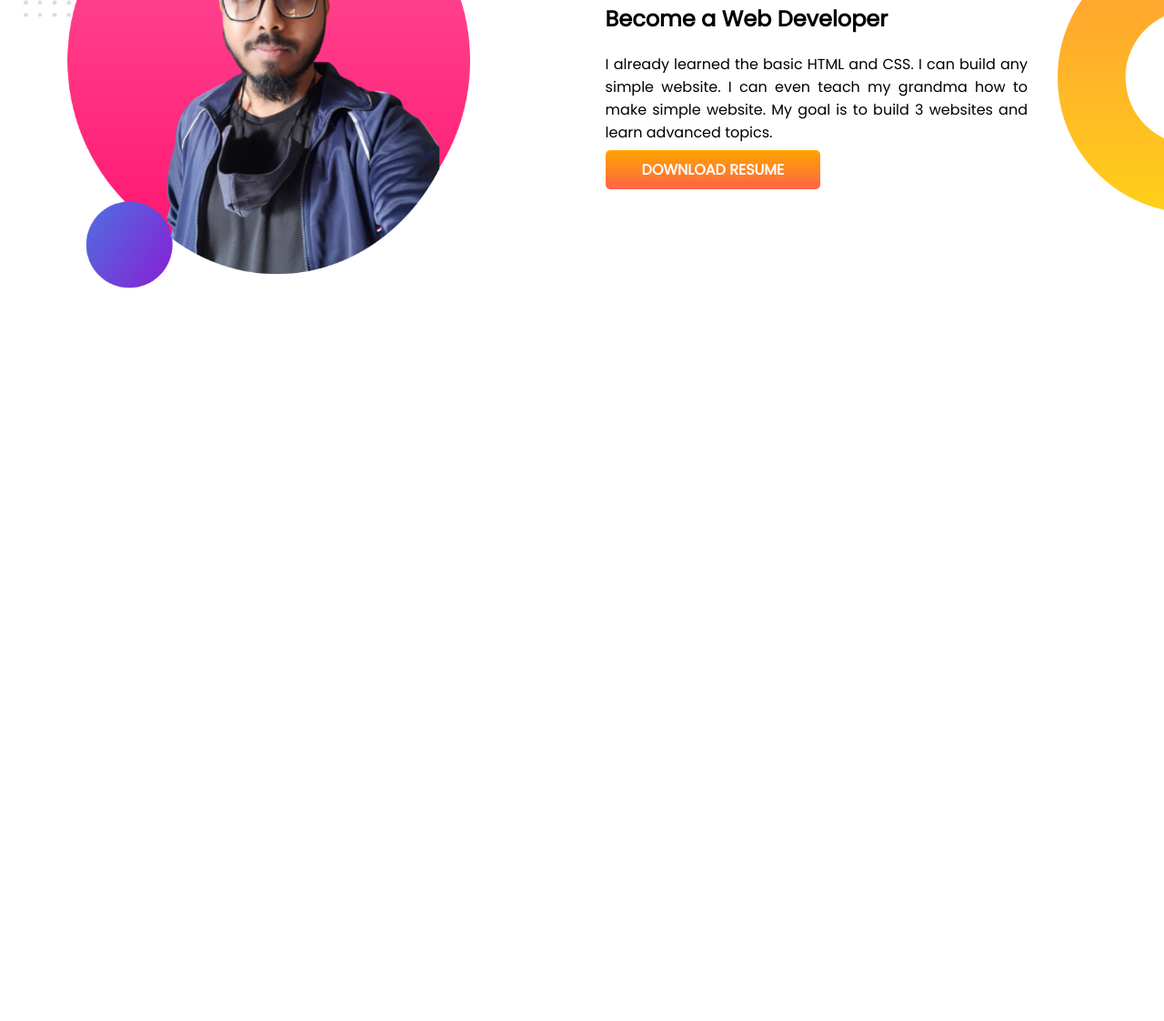
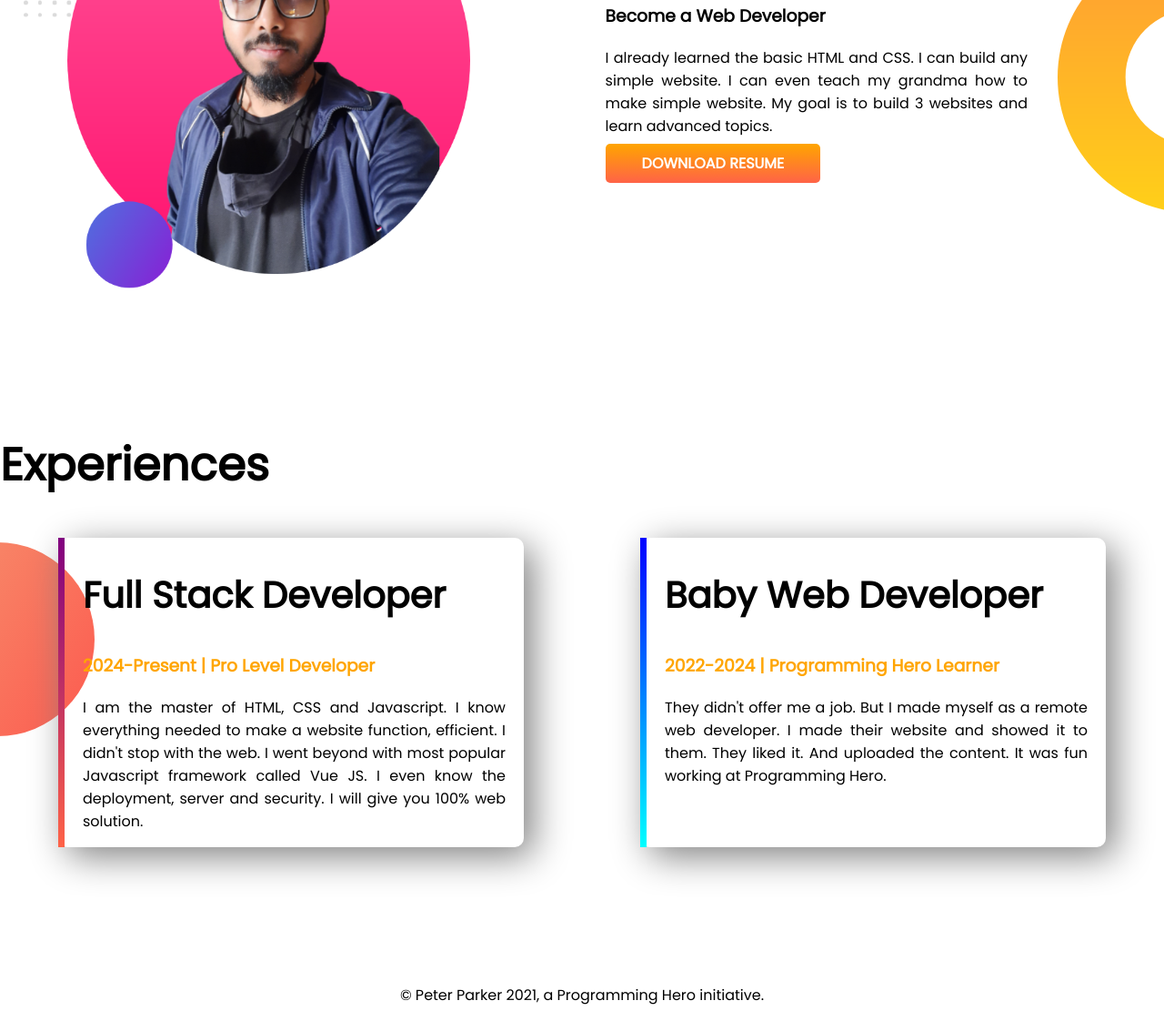
Before and after one commit to rakib099/developer-portfolio, a plain HTML site: page index.html in a window 1280 px wide. Shown: the part 800-1922 px from the top of the page at 91% size. Before the commit the page ends 1274 px from the top, so only its background shows below. Drawn offline with Linux system fonts and the light colour scheme.

Commit message:
footer and experience added

```diff
--- a/index.html
+++ b/index.html
@@ -13,7 +13,7 @@
 </head>
 
 <body>
-    <section class="top-banner">
+    <section class="top-banner flexible-container">
         <div class="half-width">
             <h1>Welcome To</h1>
             <h1><span class="orange-color">Rakib's</span> World!</h1>
@@ -29,18 +29,45 @@
             <img src="images/rakib-pic-with-bg.png" alt="">
         </div>
     </section>
-    <section class="dream-big">
+    <section class="dream-big flexible-container">
         <div class="half-width">
             <img src="images/rakib2.png" alt="">
         </div>
 
         <div class="half-width">
             <h1>Dream Big</h1>
-            <h2>Become a Web Developer</h2>
-            <p class="dream-text">I already learned the basic HTML and CSS. I can build any simple website. I can even teach my grandma how to make simple website. My goal is to build 3 websites and learn advanced topics.</p>
+            <h3>Become a Web Developer</h3>
+            <p class="dream-text">I already learned the basic HTML and CSS. I can build any simple website. I can even
+                teach my grandma how to make simple website. My goal is to build 3 websites and learn advanced topics.
+            </p>
             <a class="link-button" href="#" target="_blank">DOWNLOAD RESUME</a>
         </div>
     </section>
+
+    <section class="experience-area">
+        <h1>Experiences</h1>
+        <div class="flexible-container">
+            <div id="full-stack-experience" class="experience-item">
+                <h2>Full Stack Developer</h1>
+                <h3 class="orange-color">2024-Present | Pro Level Developer</h3>
+                <p class="ex-text">I am the master of HTML, CSS and Javascript. I know everything needed to make a website function,
+                    efficient. I didn't stop with the web. I went beyond with most popular Javascript framework called
+                    Vue JS. I even know the deployment, server and security. I will give you 100% web solution.</p>
+            </div>
+
+            <div id="web-dev-experience" class="experience-item">
+                <h2>Baby Web Developer</h1>
+                <h3 class="orange-color">2022-2024 | Programming Hero Learner</h3>
+                <p class="ex-text">They didn't offer me a job. But I made myself as a remote web developer. I made their website and
+                    showed it to them. They liked it. And uploaded the content. It was fun working at Programming Hero.
+                </p>
+            </div>
+        </div>
+
+    </section>
+    <footer>
+        <p>© Peter Parker 2021, a Programming Hero initiative.</p>
+    </footer>
 </body>
 
 </html>
--- a/style.css
+++ b/style.css
@@ -7,11 +7,19 @@ h1 {
     font-size: 50px;
 }
 
+h2 {
+    font-size: 40px;
+}
+
+h3 {
+    /* font-size: 20px; */
+}
+
 .orange-color {
     color: orange;
 }
 
-section {
+.flexible-container {
     display: flex;
     margin-bottom: 150px;
 }
@@ -44,8 +52,44 @@ section {
     background-repeat: no-repeat;
     background-position: right;
 }
-/* .dream-text is my contribution*/
+/* .dream-text is my contribution */
 .dream-text {
     padding-right: 150px;
     text-align: justify;
 }
+
+.experience-item {
+    width: 40%;
+    margin-left: 5%;
+    margin-right: 5%;
+    padding-left: 20px;
+    padding-right: 20px;
+    border-radius: 10px;
+    box-shadow: 10px 10px 40px gray;
+}
+/* .ex-text is my contribution */
+.ex-text {
+    text-align: justify;
+}
+
+.experience-area {
+    background-image: url(images/exp-bg.png);
+    background-repeat: no-repeat;
+    background-position: left;
+}
+
+#web-dev-experience {
+    border-left: 7px solid;
+    border-image: linear-gradient(blue, cyan);
+    border-image-slice: 1;
+}
+
+#full-stack-experience {
+    border-left: 7px solid;
+    border-image: linear-gradient(purple, tomato);
+    border-image-slice: 1;
+}
+
+footer p {
+    text-align: center;
+}
```
Also changed, not shown: 5 other files.
